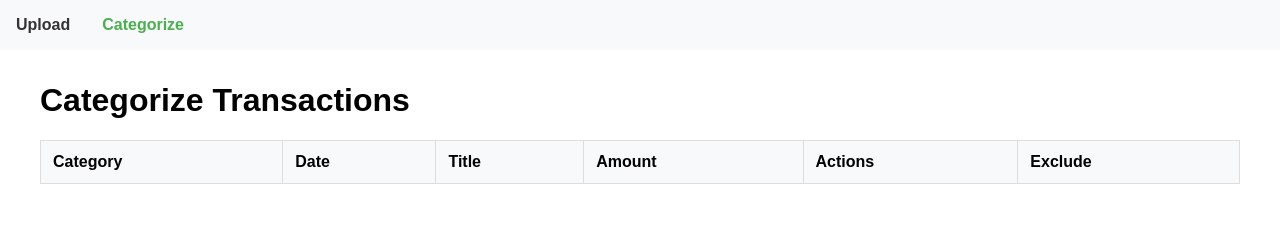
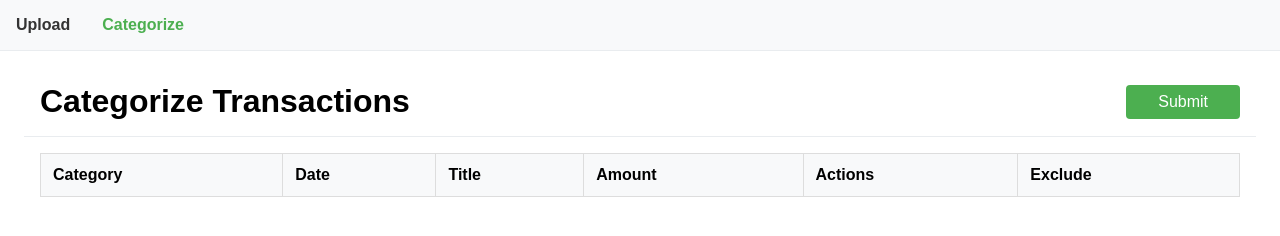
Before and after one commit to shrfrn/CheckIt, a plain HTML site: page front/index.html in a window 1280 px wide. Both pictures are taken after a click on the link "Categorize". Drawn offline with Linux system fonts and the light colour scheme; no server answers.

Commit message:
Add submit button and improve page header styling

```diff
--- a/front/index.html
+++ b/front/index.html
@@ -38,7 +38,10 @@
     </div>
 
     <div class="transactions-container" style="display: none">
-        <h1>Categorize Transactions</h1>
+        <header class="page-header">
+            <h1>Categorize Transactions</h1>
+            <button class="submit-button">Submit</button>
+        </header>
         <table class="transactions-grid">
             <thead>
                 <tr>
--- a/front/styles.css
+++ b/front/styles.css
@@ -10,6 +10,10 @@ body {
     background-color: #f8f9fa;
     padding: 1rem;
     margin-bottom: 2rem;
+    position: sticky;
+    top: 0;
+    z-index: 100;
+    border-bottom: 1px solid #e9ecef;
 }
 
 .nav-list {
@@ -28,6 +32,24 @@ body {
 
 .nav-link.active {
     color: #4CAF50;
+}
+
+/* Page Header */
+.page-header {
+    position: sticky;
+    top: 4rem;
+    background-color: white;
+    z-index: 90;
+    padding: 1rem;
+    display: flex;
+    justify-content: space-between;
+    align-items: center;
+    border-bottom: 1px solid #e9ecef;
+    margin: -1rem -1rem 1rem -1rem;
+}
+
+.page-header h1 {
+    margin: 0;
 }
 
 /* Upload Container Styles */
@@ -59,13 +81,27 @@ body {
 }
 
 /* Button Styles */
-.process-button {
+.process-button,
+.action-button,
+.submit-button {
     background-color: #4CAF50;
     color: white;
-    padding: 0.75rem 1.5rem;
     border: none;
     border-radius: 4px;
     cursor: pointer;
+}
+
+.process-button {
+    padding: 0.75rem 1.5rem;
+}
+
+.submit-button {
+    padding: 0.5rem 2rem;
+    font-size: 1rem;
+}
+
+.action-button {
+    padding: 0.5rem 1rem;
 }
 
 .process-button:disabled {
@@ -73,16 +109,8 @@ body {
     cursor: not-allowed;
 }
 
-.action-button {
-    background-color: #4CAF50;
-    color: white;
-    padding: 0.5rem 1rem;
-    border: none;
-    border-radius: 4px;
-    cursor: pointer;
-}
-
-.action-button:hover {
+.action-button:hover,
+.submit-button:hover {
     background-color: #45a049;
 }
 
```
